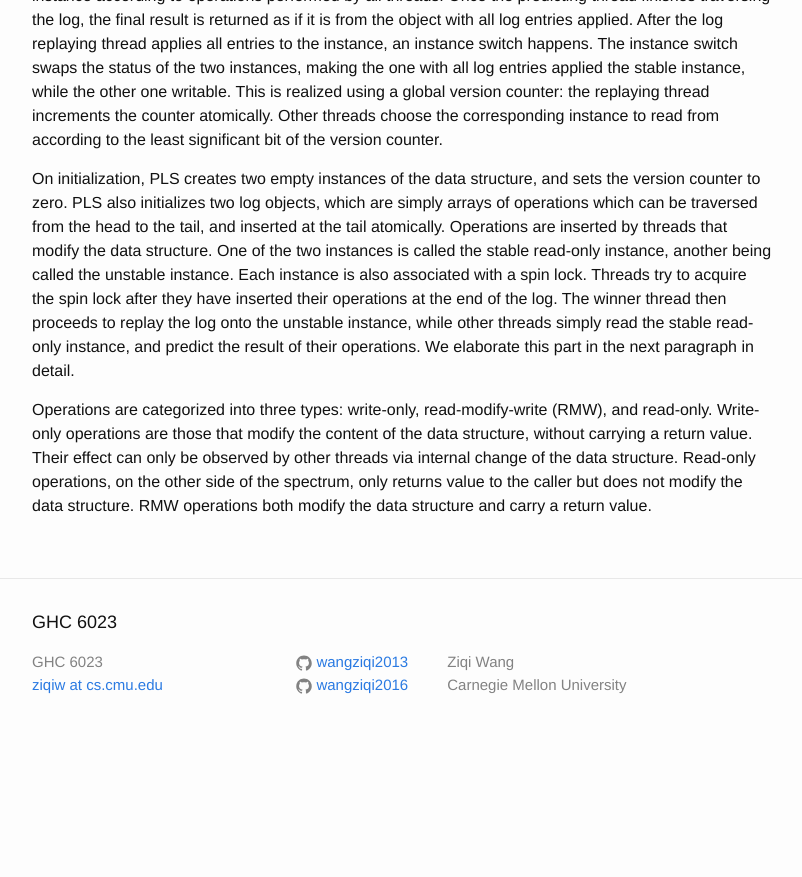
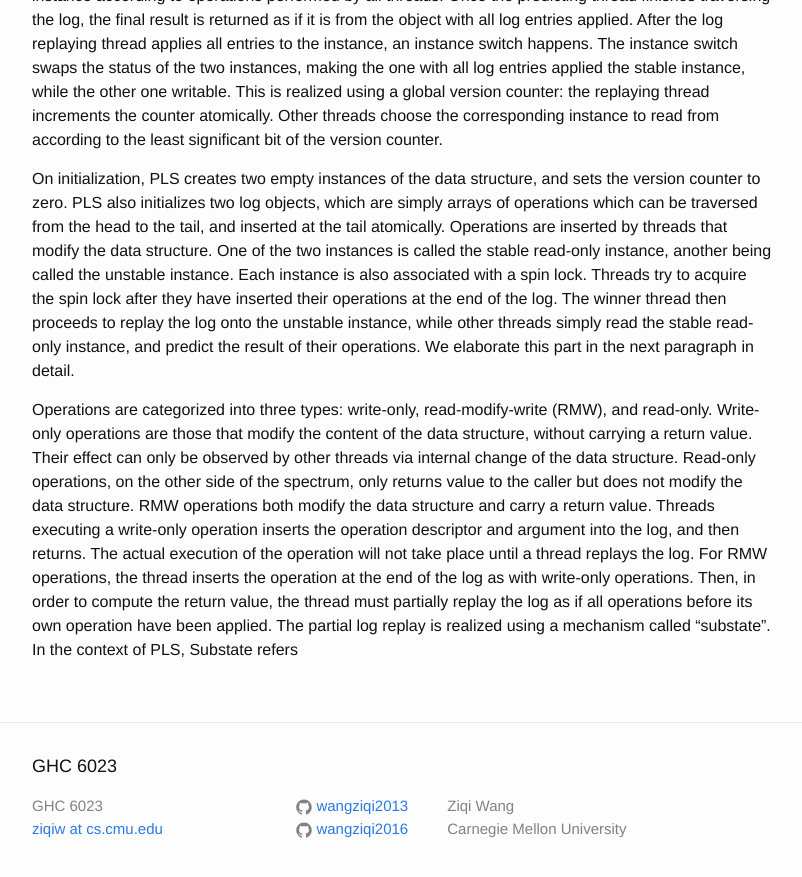
Before and after one commit to wangziqi2013/wangziqi2013.github.io, a Jekyll site: the page built from _posts/2018-08-29-pls.markdown, in a window 1280 px wide and 900 px high, scrolled down 841 px. Shown: the top 877 px of the window, without its empty margins (238-1040 px from the left). Built offline with Jekyll 4.4.1, drawn with Linux system fonts in a browser that asks for light colours; before the commit the page ends 1597 px from its top, so only the background shows below that.

Commit message:
Working on RMW

```diff
--- a/_posts/2018-08-29-pls.markdown
+++ b/_posts/2018-08-29-pls.markdown
@@ -44,4 +44,9 @@ predict the result of their operations. We elaborate this part in the next parag
 Operations are categorized into three types: write-only, read-modify-write (RMW), and read-only. Write-only operations are those
 that modify the content of the data structure, without carrying a return value. Their effect can only be observed by other threads
 via internal change of the data structure. Read-only operations, on the other side of the spectrum, only returns value to the
-caller but does not modify the data structure. RMW operations both modify the data structure and carry a return value.
+caller but does not modify the data structure. RMW operations both modify the data structure and carry a return value. Threads
+executing a write-only operation inserts the operation descriptor and argument into the log, and then returns. The actual execution
+of the operation will not take place until a thread replays the log. For RMW operations, the thread inserts the operation at
+the end of the log as with write-only operations. Then, in order to compute the return value, the thread must partially replay
+the log as if all operations before its own operation have been applied. The partial log replay is realized using a mechanism
+called "substate". In the context of PLS, Substate refers
```
